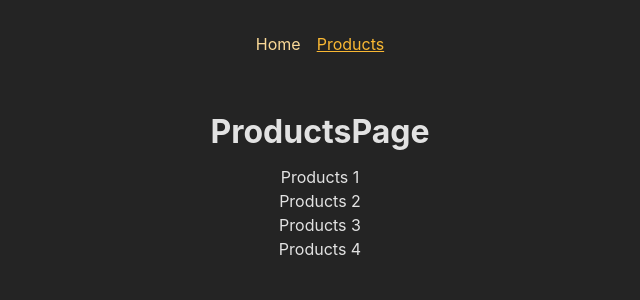
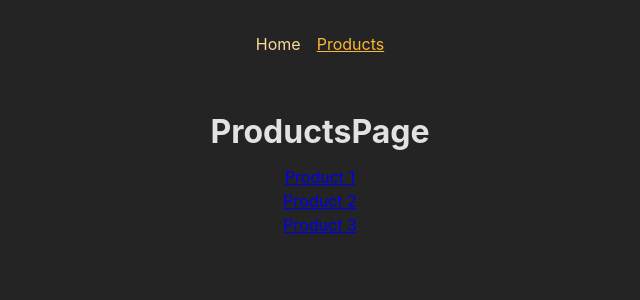
Before and after one commit to arifwp/simple-spa-routing, a React (Create React App) app: page /products in a window 1280 px wide. Shown: the top 300 px of the page, without its empty margins (320-960 px from the left). Built offline with nearby package versions, Linux system fonts and the light colour scheme.

Commit message:
add dynamic link

```diff
--- a/src/App.js
+++ b/src/App.js
@@ -8,6 +8,7 @@ import HomePage from "./pages/Home";
 import ProductsPage from "./pages/Product";
 import RootLayout from "./pages/Root";
 import ErrorPage from "./pages/Error";
+import ProductDetailPage from "./pages/ProductDetail";
 
 // const routeDefinitions = createRoutesFromElements(
 //   <Route>
@@ -24,6 +25,7 @@ const router = createBrowserRouter([
     children: [
       { path: "/", element: <HomePage /> },
       { path: "/products", element: <ProductsPage /> },
+      { path: "/products/:productId", element: <ProductDetailPage /> },
     ],
   },
 ]);
--- a/src/components/MainNavigation.js
+++ b/src/components/MainNavigation.js
@@ -1,4 +1,4 @@
-import { Link, NavLink } from "react-router-dom";
+import { NavLink } from "react-router-dom";
 import classes from "./MainNavigation.module.css";
 
 function MainNavigation() {
--- a/src/pages/Product.js
+++ b/src/pages/Product.js
@@ -1,12 +1,21 @@
+import { Link } from "react-router-dom";
+
+const PRODUCTS = [
+  { id: "p1", title: "Product 1" },
+  { id: "p2", title: "Product 2" },
+  { id: "p3", title: "Product 3" },
+];
+
 function ProductsPage() {
   return (
     <>
       <h1>ProductsPage</h1>
       <ul>
-        <li>Products 1</li>
-        <li>Products 2</li>
-        <li>Products 3</li>
-        <li>Products 4</li>
+        {PRODUCTS.map((pd) => (
+          <li key={pd.id}>
+            <Link to={`/products/${pd.id}`}>{pd.title}</Link>
+          </li>
+        ))}
       </ul>
     </>
   );
--- a/src/pages/ProductDetail.js
+++ b/src/pages/ProductDetail.js
@@ -1,5 +1,14 @@
+import { useParams } from "react-router-dom";
+
 function ProductDetailPage() {
-  return <h1>Product details</h1>;
+  const params = useParams();
+
+  return (
+    <>
+      <h1>Product details</h1>
+      <p>{params.productId}</p>
+    </>
+  );
 }
 
 export default ProductDetailPage;
```
